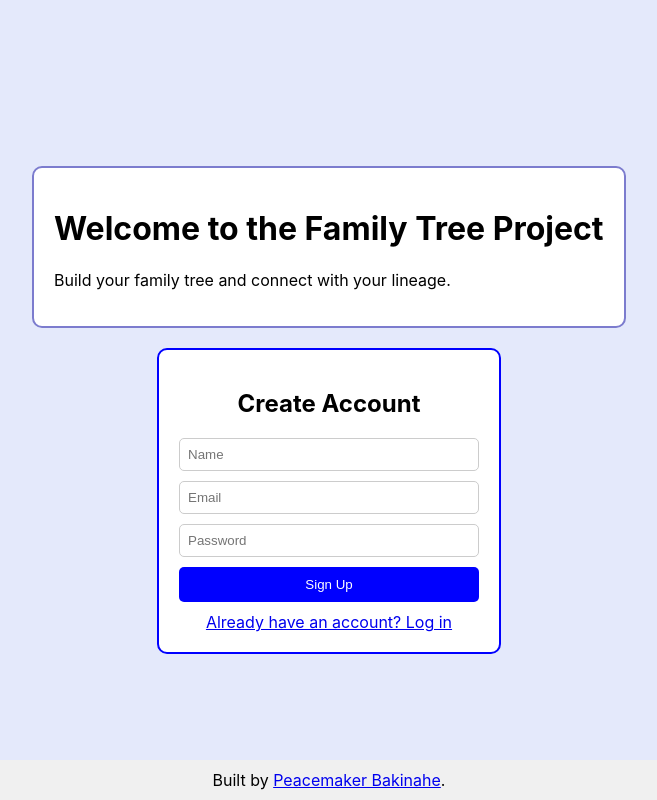
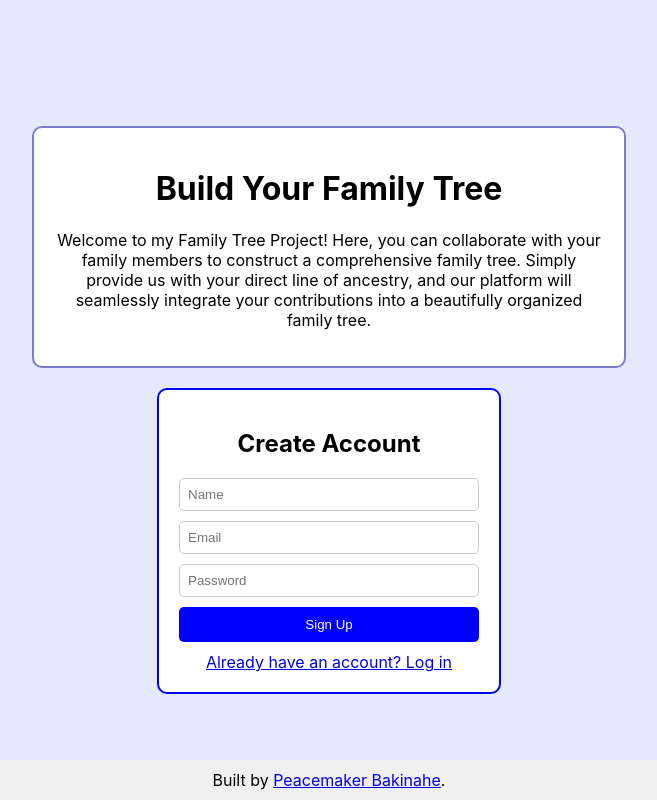
Before and after one commit to peacemakerbak/family-tree-app, a React (Create React App) app: page / in a window 1280 px wide. Shown: the whole page, without its empty margins (311-968 px from the left). Built offline with nearby package versions, Linux system fonts and the light colour scheme.

Commit message:
home page done

```diff
--- a/src/components/HomePage.css
+++ b/src/components/HomePage.css
@@ -5,7 +5,7 @@
     align-items: center;
     justify-content: center;
     height: 100vh;
-    background-color: #E4E9FB;
+    background-color: #e4e9fb;
   }
 
   .signup-container {
@@ -20,10 +20,12 @@
   .welcome-card {
     border: 2px solid rgb(124, 124, 206);
     border-radius: 10px; /* Rounded edges */
-    background-color: #FFFFFF; /* Different color inside the card */
+    background-color: #ffffff; /* Different color inside the card */
     padding: 20px;
     margin-top: 20px;
-    width: 550px; /* Adjust width as needed */
+    width: 70%; /* Adjust width as needed */
+    max-width: 550px; /* Maximum width for the card */
+    text-align: center; /* Center text */
   }
 
   .signup-title {
@@ -77,3 +79,9 @@
   .footer a {
     color: #fff; /* Link color in footer */
   }
+
+  @media screen and (max-width: 768px) {
+    .welcome-card {
+      width: 90%; /* Adjust width for smaller screens */
+    }
+}
--- a/src/components/HomePage.js
+++ b/src/components/HomePage.js
@@ -1,17 +1,23 @@
 // This is the landing page component of the Family Tree App.
 // It includes a signup form for new users and a link to the login page for existing users.
 
-import React from 'react';
-import { Link } from 'react-router-dom';
-import './HomePage.css';
-import Footer from './Footer';
+import React from "react";
+import { Link } from "react-router-dom";
+import "./HomePage.css";
+import Footer from "./Footer";
 
 const HomePage = () => {
   return (
     <div className="home-container">
       <div className="welcome-card">
-        <h1>Welcome to the Family Tree Project</h1>
-        <p>Build your family tree and connect with your lineage.</p>
+        <h1>Build Your Family Tree</h1>
+        <p>
+          Welcome to my Family Tree Project! Here, you can collaborate with
+          your family members to construct a comprehensive family tree. Simply
+          provide us with your direct line of ancestry, and our platform will
+          seamlessly integrate your contributions into a beautifully organized
+          family tree.
+        </p>
       </div>
       <div className="signup-container">
         <h2 className="signup-title">Create Account</h2>
@@ -26,6 +32,6 @@ const HomePage = () => {
       <Footer />
     </div>
   );
-}
+};
 
 export default HomePage;
```
